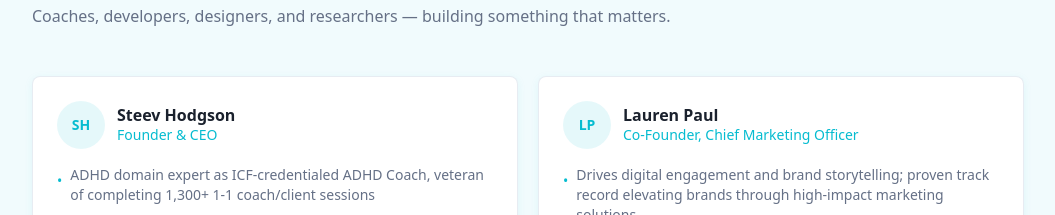
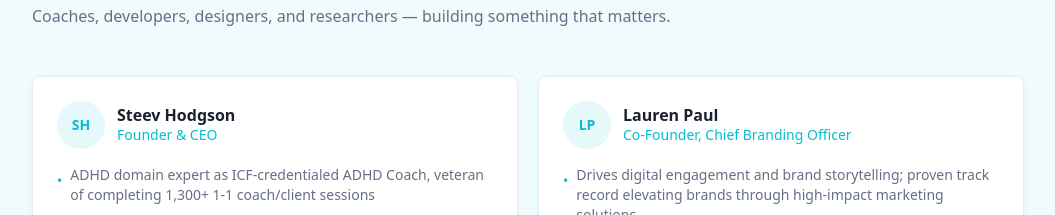
Before and after one commit to DamnHealthyDose/dose-spark-academy, a React (Vite) app: page /about in a window 1280 px wide. Shown: the part 1065-1280 px from the top of the page, without its empty margins (112-1167 px from the left). Built offline with nearby package versions, Linux system fonts and the light colour scheme; the HTML template or start-up script is replaced by a standard one.

Commit message:
Changes
Co-authored-by: DamnHealthyDose <224665637+DamnHealthyDose@users.noreply.github.com>

```diff
--- a/src/pages/About.tsx
+++ b/src/pages/About.tsx
@@ -15,7 +15,7 @@ const teamMembers = [
   },
   {
     name: "Lauren Paul",
-    role: "Co-Founder, Chief Marketing Officer",
+    role: "Co-Founder, Chief Branding Officer",
     bullets: [
       "Drives digital engagement and brand storytelling; proven track record elevating brands through high-impact marketing solutions",
       "Proven track record as a Brand leader with lived ADHD experience",
```
